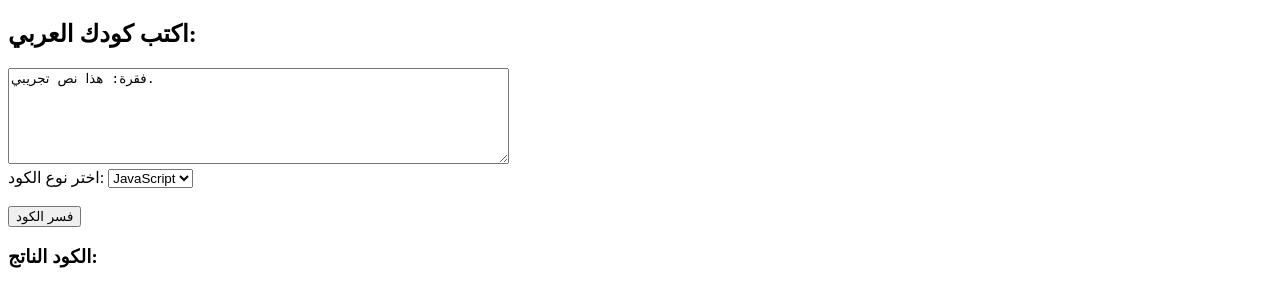
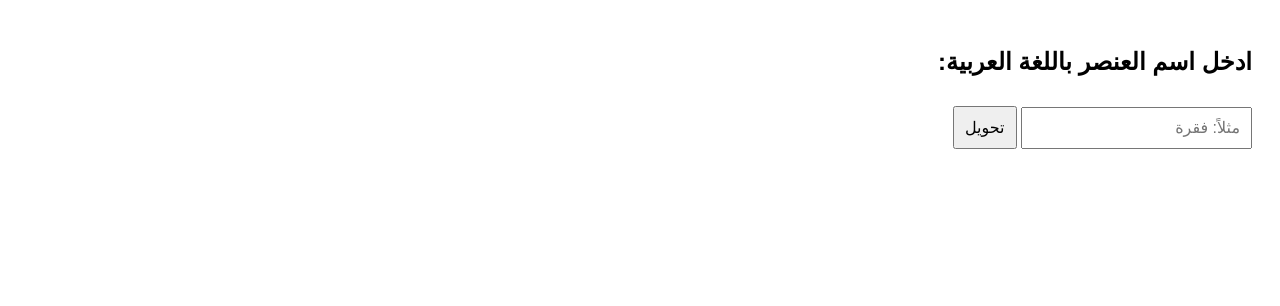
Before and after one commit to Afc4500q/V, a plain HTML site: page index.html in a window 1280 px wide. Drawn offline with Linux system fonts and the light colour scheme.

Commit message:
Update index.html

```diff
--- a/index.html
+++ b/index.html
@@ -2,54 +2,66 @@
 <html lang="ar">
 <head>
   <meta charset="UTF-8">
-  <title>مفسر برمجي عربي شامل</title>
+  <title>محول العناصر إلى وسوم HTML</title>
+  <style>
+    body {
+      font-family: Arial;
+      direction: rtl;
+      text-align: right;
+      padding: 20px;
+    }
+    input, button {
+      padding: 10px;
+      font-size: 16px;
+      margin-top: 10px;
+    }
+    #result {
+      margin-top: 20px;
+      font-weight: bold;
+      color: green;
+    }
+  </style>
 </head>
 <body>
-  <h2>اكتب كودك العربي:</h2>
-  <textarea id="input" rows="6" cols="60">فقرة: هذا نص تجريبي.</textarea>
-  <br>
-  <label>اختر نوع الكود:</label>
-  <select id="language">
-    <option value="JavaScript">JavaScript</option>
-    <option value="HTML">HTML</option>
-    <option value="CSS">CSS</option>
-  </select>
-  <br><br>
-  <button onclick="فسر()">فسر الكود</button>
 
-  <h3>الكود الناتج:</h3>
-  <pre id="output"></pre>
+  <h2>ادخل اسم العنصر باللغة العربية:</h2>
+  <input type="text" id="arabicInput" placeholder="مثلاً: فقرة">
+  <button onclick="getTag()">تحويل</button>
+
+  <div id="result"></div>
 
   <script>
-    let القاموس = {};
+    let tags = {};
 
-    // تحميل ملف JSON
-    fetch('arabic_programming_dictionary.json')
-      .then(response => response.json())
+    // تحميل ملف JSON عند فتح الصفحة
+    fetch('main.json')
+      .then(response => {
+        if (!response.ok) {
+          throw new Error('فشل تحميل ملف main.json');
+        }
+        return response.json();
+      })
       .then(data => {
-        القاموس = data; // نحمل كل الأقسام: JS, HTML, CSS
+        tags = data;
       })
       .catch(error => {
-        console.error("فشل تحميل القاموس:", error);
+        console.error('خطأ في تحميل JSON:', error);
+        document.getElementById("result").innerText = "⚠️ تعذر تحميل البيانات.";
       });
 
-    function فسر() {
-      const input = document.getElementById("input").value;
-      const language = document.getElementById("language").value;
-      const القاموس_المختار = القاموس[language] || {};
-      let الكود = input;
+    // دالة البحث والعرض
+    function getTag() {
+      const input = document.getElementById("arabicInput").value.trim();
+      const tag = tags[input];
+      const resultDiv = document.getElementById("result");
 
-      for (const [عربي, انجليزي] of Object.entries(القاموس_المختار)) {
-        const regex = new RegExp(عربي, 'g');
-        if (Array.isArray(انجليزي)) {
-          الكود = الكود.replace(regex, انجليزي[0]);
-        } else {
-          الكود = الكود.replace(regex, انجليزي);
-        }
+      if (tag) {
+        resultDiv.innerHTML = `الوسم هو: <code>${tag}</code>`;
+      } else {
+        resultDiv.innerHTML = "⚠️ لم يتم العثور على هذا الاسم في القائمة.";
       }
-
-      document.getElementById("output").textContent = الكود;
     }
   </script>
+
 </body>
 </html>
```
